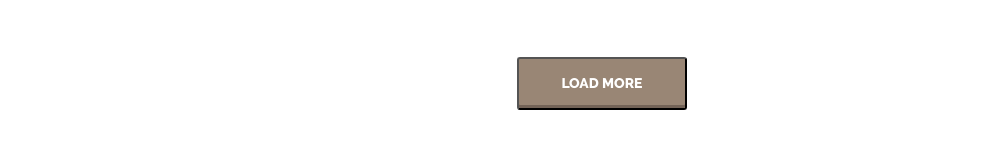
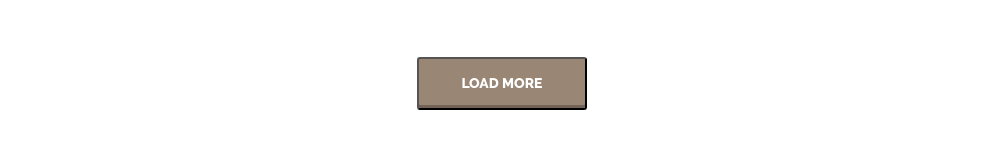
Before and after one commit to Ekaterina2019/Ekaterina2019.github.io, a plain HTML site: page index.html in a window 1280 px wide. Shown: the part 3284-3452 px from the top of the page, without its empty margins (138-1141 px from the left). Drawn offline with nearby package versions, Linux system fonts and the light colour scheme; files that its build step writes are made by us from their sources; a web font is replaced by a local one.

Commit message:
update less

```diff
--- a/less/style.less
+++ b/less/style.less
@@ -508,7 +508,7 @@ input[type="checkbox"]:checked ~ .menu-list {
 
 .load {
     .button();
-    margin: 60px 0 0 600px;
+    margin: 60px 0 0 500px;
 }
 
 .video {
```
